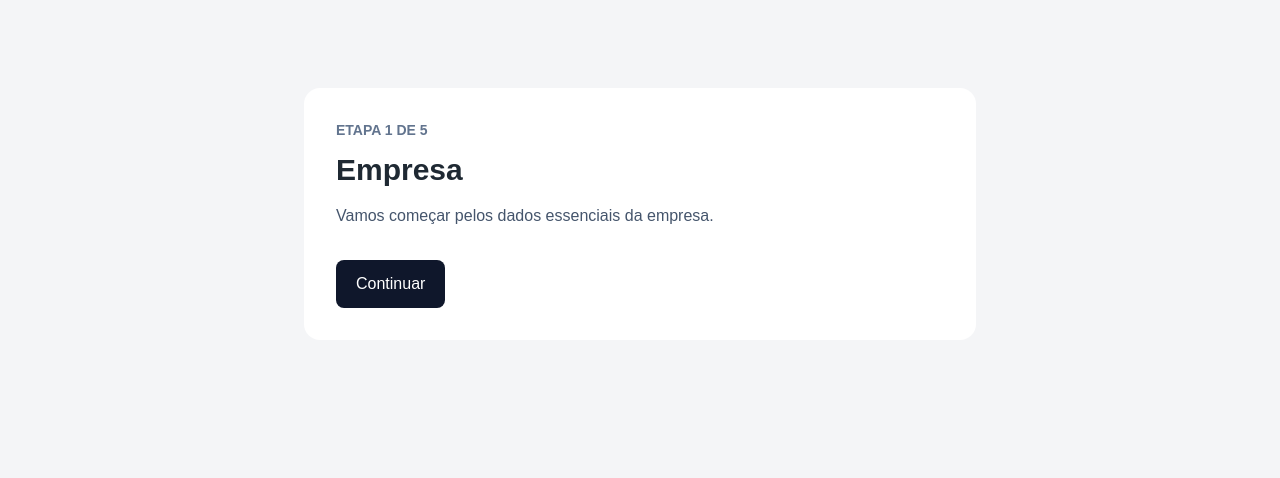
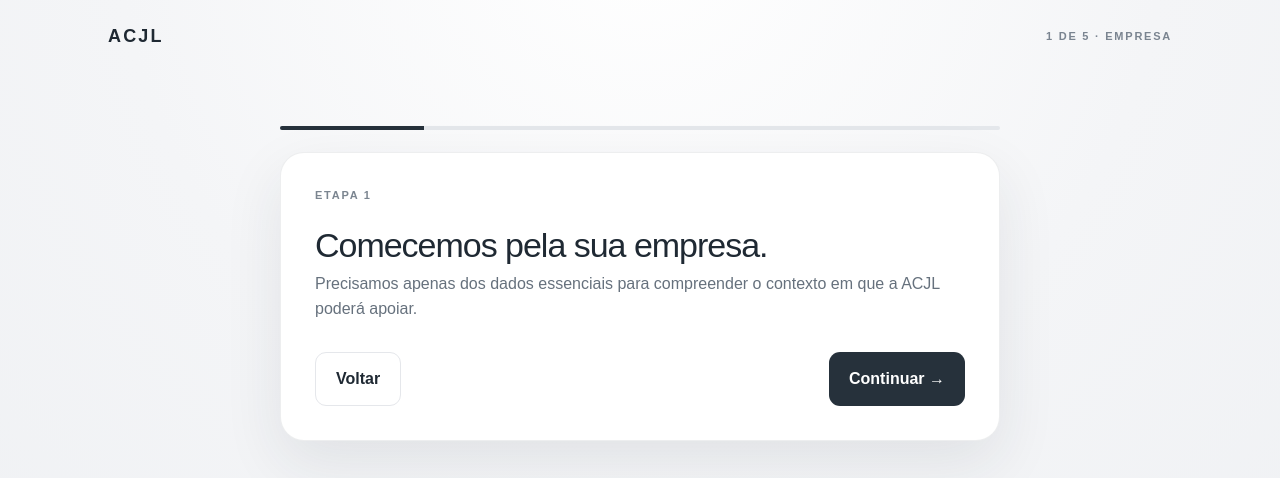
Before and after one commit to acjl-mz/acjl-onboarding, a Next.js app: page /diagnostico/inicio in a window 1280 px wide. Shown: the top 478 px of the page. Built offline with nearby package versions, Linux system fonts and the light colour scheme.

Commit message:
feat: establish ACJL visual design system

```diff
--- a/app/diagnostico/inicio/page.tsx
+++ b/app/diagnostico/inicio/page.tsx
@@ -1,5 +1,2 @@
 import Link from "next/link";
-
-export default function Inicio() {
-  return <main className="min-h-screen p-6"><div className="mx-auto max-w-2xl pt-16"><div className="rounded-2xl bg-white p-8"><p className="text-sm font-semibold text-slate-500">ETAPA 1 DE 5</p><h1 className="mt-3 text-3xl font-semibold">Empresa</h1><p className="mt-4 text-slate-600">Vamos começar pelos dados essenciais da empresa.</p><Link href="/diagnostico/empresa" className="mt-8 inline-block rounded-lg bg-slate-900 px-5 py-3 text-white">Continuar</Link></div></div></main>;
-}
+export default function Inicio(){return <main className="acjl-page"><header className="acjl-top"><div className="acjl-logo">ACJL</div><div className="acjl-label">1 DE 5 · EMPRESA</div></header><div className="acjl-wrap"><div className="acjl-form"><div className="acjl-progress"><span style={{width:"20%"}}/></div><div className="acjl-card" style={{marginTop:22}}><div className="acjl-eyebrow">ETAPA 1</div><h1>Comecemos pela sua empresa.</h1><p>Precisamos apenas dos dados essenciais para compreender o contexto em que a ACJL poderá apoiar.</p><div className="acjl-actions"><Link className="acjl-button acjl-secondary" href="/diagnostico">Voltar</Link><Link className="acjl-button acjl-primary" href="/diagnostico/empresa">Continuar →</Link></div></div></div></div></main>}
```
